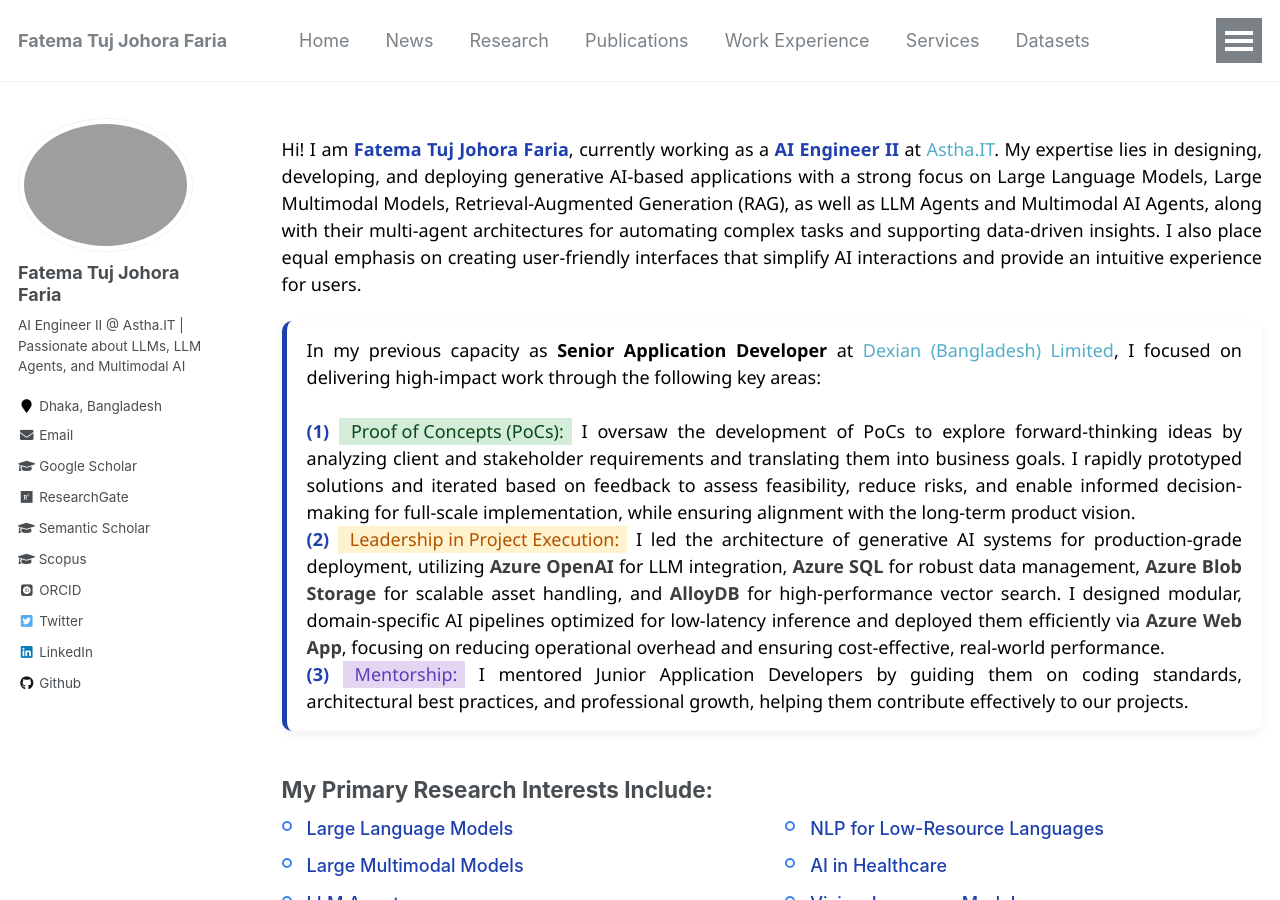
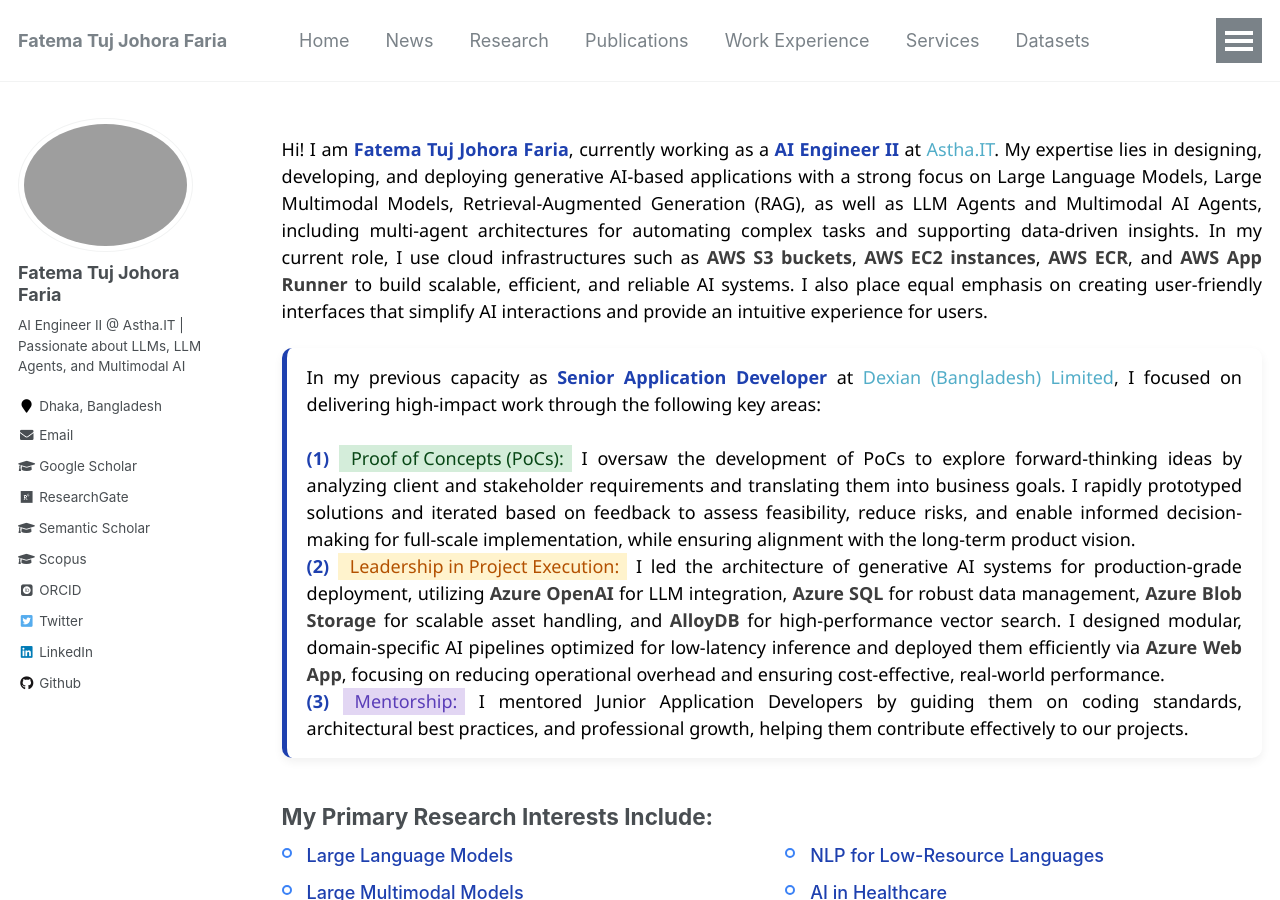
Before and after one commit to fatemafaria142/fatemafaria142.github.io, a Jekyll site: the page built from _pages/about.md, in a window 1280 px wide and 900 px high. Built offline with Jekyll 4.4.1, drawn with Linux system fonts in a browser that asks for light colours; some web fonts are replaced.

Commit message:
Update About

```diff
--- a/_pages/about.md
+++ b/_pages/about.md
@@ -101,13 +101,13 @@ redirect_from:
   Hi! I am <strong style="color:#1e40af;">Fatema Tuj Johora Faria</strong>, currently working as a
   <strong style="color:#1e40af;">AI Engineer II</strong> at
   <a href="https://www.linkedin.com/company/asthait/">Astha.IT</a>.
-My expertise lies in designing, developing, and deploying generative AI-based applications with a strong focus on Large Language Models, Large Multimodal Models, Retrieval-Augmented Generation (RAG), as well as LLM Agents and Multimodal AI Agents, along with their multi-agent architectures for automating complex tasks and supporting data-driven insights. I also place equal emphasis on creating user-friendly interfaces that simplify AI interactions and provide an intuitive experience for users.
+My expertise lies in designing, developing, and deploying generative AI-based applications with a strong focus on Large Language Models, Large Multimodal Models, Retrieval-Augmented Generation (RAG), as well as LLM Agents and Multimodal AI Agents, including multi-agent architectures for automating complex tasks and supporting data-driven insights. In my current role, I use cloud infrastructures such as <span style="font-weight:bold; color:#3d3d3d;">AWS S3 buckets</span>, <span style="font-weight:bold; color:#3d3d3d;">AWS EC2 instances</span>, <span style="font-weight:bold; color:#3d3d3d;">AWS ECR</span>, and <span style="font-weight:bold; color:#3d3d3d;">AWS App Runner</span> to build scalable, efficient, and reliable AI systems. I also place equal emphasis on creating user-friendly interfaces that simplify AI interactions and provide an intuitive experience for users.
 </p>
 
 <div class="info-wrapper">
   <div class="info-card">
     <p style="text-align:justify; color:black; margin:0;">
-      In my previous capacity as <strong>Senior Application Developer</strong> at
+      In my previous capacity as <strong style="color:#1e40af;">Senior Application Developer</strong> at
       <a href="https://www.linkedin.com/company/dexiansolutions/" target="_blank">Dexian (Bangladesh) Limited</a>, I focused on delivering high-impact work through the following key areas:
       <br><br>
       <b style="color:#1e40af;">(1)</b>
```
